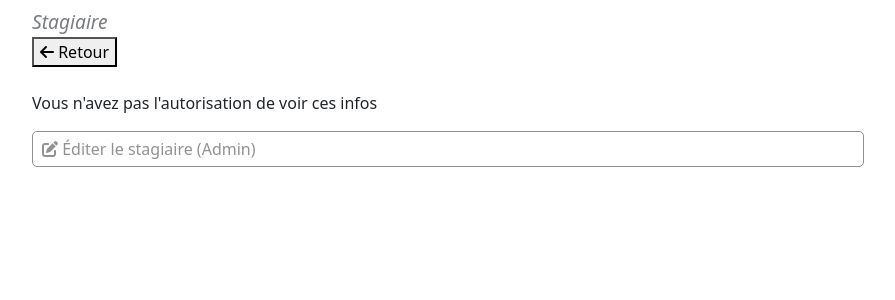
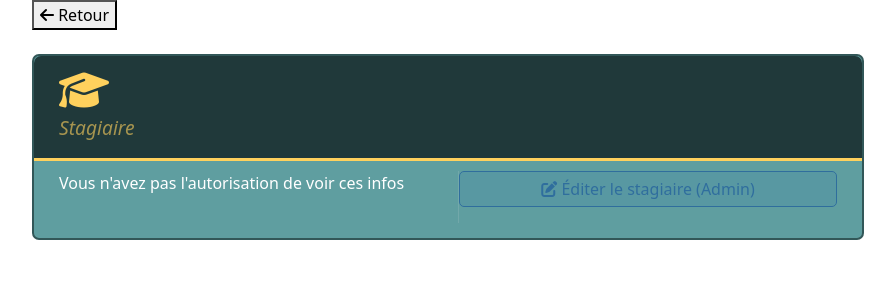
Before and after one commit to baku67/ELAN_Symfony_Sessions, a Symfony app: template templates/trainee/traineeDetail.html.twig in a window 1280 px wide. Shown: the top 300 px of the page, without its empty margins (192-1087 px from the left). Run offline with Twig, Linux system fonts and the light colour scheme; the template is opened without the code that fills it, so the values that code supplies are empty; some libraries are stand-ins or nearby versions.

Commit message:
WIP CardDetails

```diff
--- a/public/css/style.css
+++ b/public/css/style.css
@@ -188,31 +188,39 @@ td {
 
 
 .deleteButton {
+    text-align: center;
     padding: 5px 9px;
     text-decoration: none;
     border: 1px solid;
     border-radius: 5px;
-    color:#ad0d0d;
+    color:#970606;
+    margin: 5px auto;
+    background-color: rgb(151 6 6 / 10%);
 
     transition: all 0.5s;
 }
 .editButton {
+    text-align: center;
     padding: 5px 9px;
     text-decoration: none;
     border: 1px solid;
     border-radius: 5px;
+    color: #003f9c;
+    background-color: rgb(9 81 188 / 15%);
 
     transition: all 0.5s;
 }
 
 .deleteButton:hover {
-    background-color: #ad0d0d;
+    background-color: #970606;
     color: white;
+    border: 1px solid #970606;
 }
 
 .editButton:hover {
-    background-color: #0d6efd;
+    background-color: #003f9c;
     color: white;
+    border: 1px solid #003f9c;
 }
 
 .emptyTableMsg {
@@ -507,8 +515,63 @@ h1 a:hover {
     font-size: 1.1em;
 }
 
+.detailCardTitle {
+    margin-bottom: 0;
+}
+
 .subtitle {
     font-style: italic;
     opacity: 0.6;
     font-size: 1.2em;
+    margin-bottom: 10px;
+    color: rgb(255, 209, 93);
 }
+.fa-graduation-cap {
+    color: rgb(255, 209, 93);
+}
+
+.headerDetail {
+    /* padding: 10px 25px 15px 25px; */
+    border-radius: 7px;
+    margin-bottom: 25px;
+    background-color: cadetblue;
+    color: white;
+    border: 2px solid rgba(32, 57, 58, 0.7);
+}
+.headerHeaderDetail {
+    padding: 10px 25px 5px 25px;
+    background-color: rgb(32, 57, 58);
+    border-top-right-radius: 7px;
+    border-top-left-radius: 7px;
+    border-bottom: 3px solid rgb(255, 209, 93);
+
+}
+.contentHeaderDetail {
+    padding: 10px 25px 15px 25px;
+
+}
+
+.detailCardButtons {
+    display: inline-flex;
+    flex-direction: column;
+    position: absolute;
+    right: 0;
+    bottom: 13px;
+}
+
+.cardDetailGrid {
+    display: grid;
+    grid-template-columns: repeat(2, 1fr);
+    grid-template-rows: 1fr;
+    grid-column-gap: 20px;
+    grid-row-gap: 0px;
+}
+
+.labelTraineeInfos {
+    color: rgb(32, 57, 58);
+}
+
+.subTitleCardDetail {
+    color: rgb(32, 57, 58);
+    font-weight: bold;
+}
--- a/templates/trainee/traineeDetail.html.twig
+++ b/templates/trainee/traineeDetail.html.twig
@@ -5,26 +5,36 @@
 
 {% block body %}
 
-    <h1>{{ trainee }}</h1>
-    <span class="subtitle">Stagiaire</span>
-    <br>
     {# <a href="{{ path('app_trainee') }}">Retour</a> #}
     <button onclick="history.back()"><i class="fa-solid fa-arrow-left"></i> Retour</button>
 
+    <br><br>
 
-    <br><br>
+    <div class="headerDetail">
+
+        <div class="headerHeaderDetail">
+            <h1 class="detailCardTitle"><i class="fa-solid fa-graduation-cap"></i> &nbsp;{{ trainee }} </h1>
+            <p class="subtitle">Stagiaire</p>
+        </div>
+
+
+        <div class="contentHeaderDetail">
+
+            <div class="cardDetailGrid">
+
+                <div style="width:max-content;">
 
                     {# {% if is_granted('ROLE_ADMIN') %} #}
                     {% if app.user %}
 
-        <p>Infos</p>
+                        <p class="subTitleCardDetail">Détail</p>
                         <ul>
-            <li>Nom: {{ trainee }}</li>
-            <li>Age: {{ trainee.birthDate|date("m/d/Y") }}</li>
-            <li>Ville: {{ trainee.ville }}</li>
-            <li>Email: {{ trainee.email }}</li>
-            <li>Tél: {{ trainee.tel }}</li>
-            <li>Genre: {{ trainee.gender }}</li>
+                            <li><span class="labelTraineeInfos">Nom:</span> {{ trainee }}</li>
+                            <li><span class="labelTraineeInfos">Age:</span> {{ trainee.birthDate|date("m/d/Y") }}</li>
+                            <li><span class="labelTraineeInfos">Ville:</span> {{ trainee.ville }}</li>
+                            <li><span class="labelTraineeInfos">Email:</span> {{ trainee.email }}</li>
+                            <li><span class="labelTraineeInfos">Tél:</span> {{ trainee.tel }}</li>
+                            <li><span class="labelTraineeInfos">Genre:</span> {{ trainee.gender }}</li>
                         </ul>
 
 
@@ -34,14 +44,25 @@
 
                     {% endif %}
 
+                </div>
 
+
+                <div style="position: relative; border-left: 1px solid rgb(225 225 225 / 15%)">
                     {# {% if is_granted('ROLE_ADMIN') %} #}
                     {% if app.user %}
-        <a class="editButton" href="{{ path('app_editTrainee', {'id': trainee.id }) }}"><i class="fa-solid fa-pen-to-square"></i> Éditer le stagiaire</a>
-        <a href="{{ path('app_deleteTrainee', {'id': trainee.id}) }}" class="deleteButton"><i class="fa-solid fa-trash-can"></i> Supprimer le stagiaire</a>
+                        <div class="detailCardButtons">
+                            <a class="editButton" href="{{ path('app_editTrainee', {'id': trainee.id }) }}"><i class="fa-solid fa-pen-to-square"></i> Éditer</a>
+                            <a href="{{ path('app_deleteTrainee', {'id': trainee.id}) }}" class="deleteButton"><i class="fa-solid fa-trash-can"></i> Supprimer</a>
+                        </div>
                     {% else %}
                         <p class="editButton" style="opacity: 0.5"><i class="fa-solid fa-pen-to-square"></i> Éditer le stagiaire (Admin)</p>
                     {% endif %}
+                </div>
+
+            </div>
+        </div>
+
+    </div>
 
 
     {% if app.user %}
```
Lines whose indentation alone changed are shown as unchanged.
